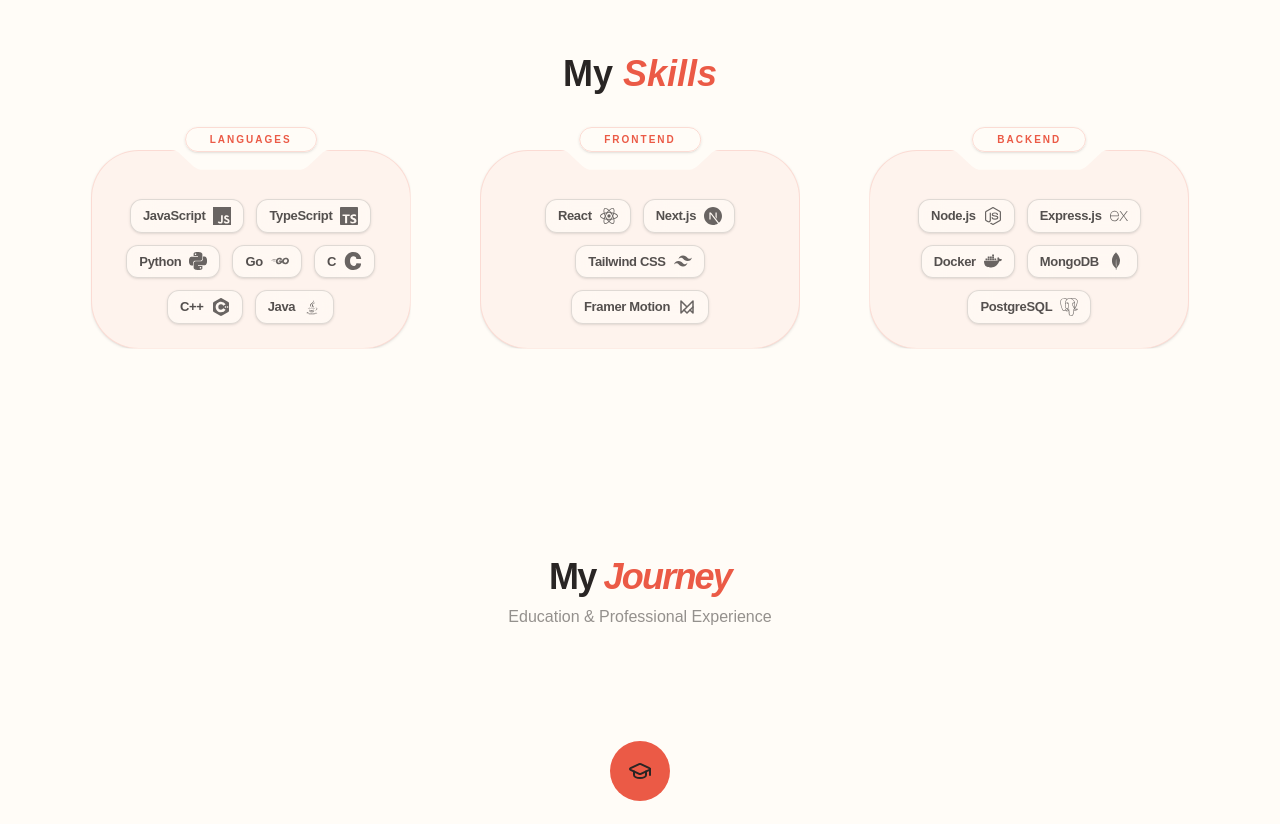
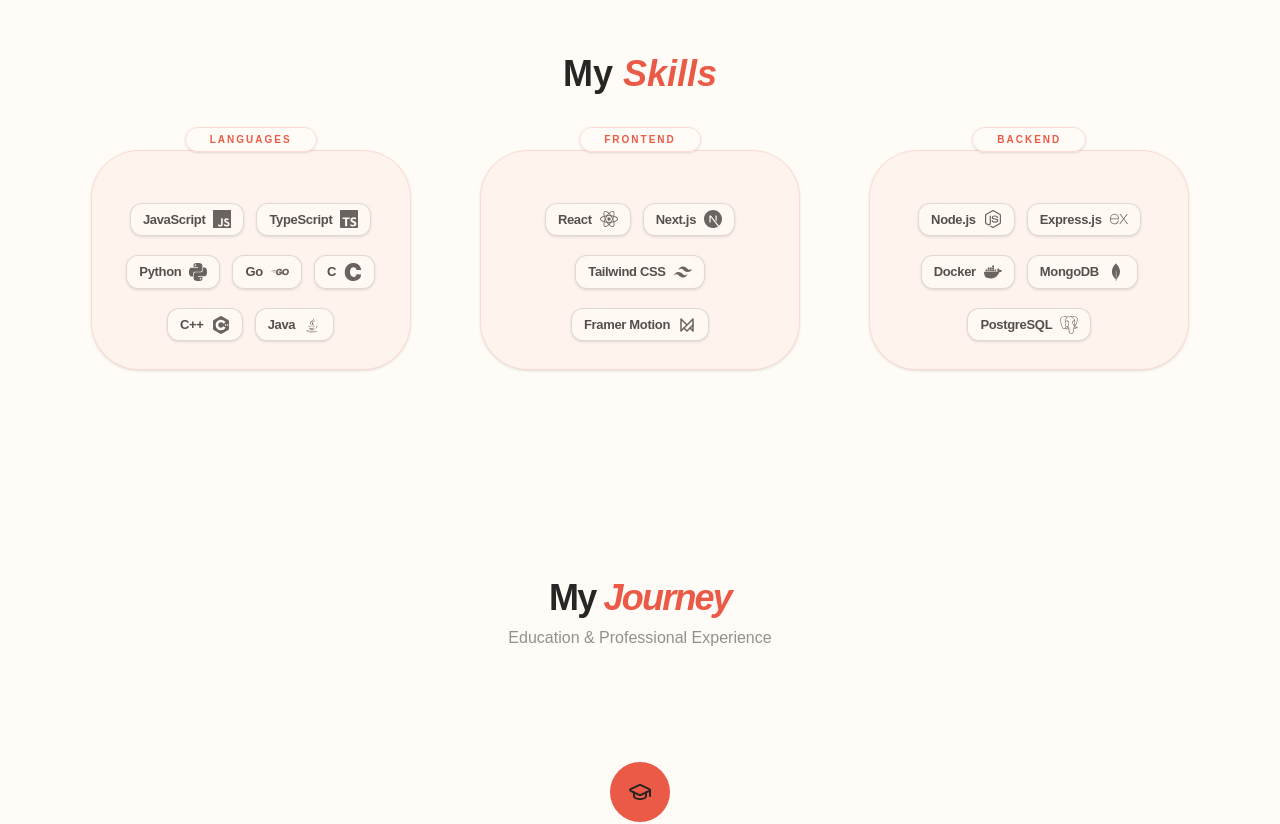
Before and after one commit to Likith123/myPortfolio, a Next.js app: page /about in a window 1280 px wide. Shown: the part 1600-2424 px from the top of the page. Built offline with nearby package versions, Linux system fonts and the light colour scheme.

Commit message:
Removed SVG and added shape() for clippath inside Icons.tsx

```diff
--- a/src/app/contactMe/page.tsx
+++ b/src/app/contactMe/page.tsx
@@ -50,8 +50,8 @@
               <Icons
                 IconsList={socialIcons}
                 groupTitle="Social"
-                width={200}
-                height={80}
+                width={500}
+                height={160}
                 flexStyle="flex-wrap md:flex-nowrap"
               />
             </div>
@@ -81,7 +81,7 @@
               />
               <button
                 type="submit"
-                className="group w-full py-4 bg-primary text-bgcolor font-black tracking-widest text-sm uppercase rounded-2xl shadow-lg shadow-primary/20 flex items-center justify-center gap-3 mt-4 hover:-translate-y-0.5 active:scale-[0.98] transition-all"
+                className="group w-full py-4 bg-primary/80 text-bgcolor font-black tracking-widest text-sm uppercase rounded-2xl shadow-lg shadow-primary/20 flex items-center justify-center gap-3 mt-4 hover:-translate-y-0.5 active:scale-[0.98] hover:bg-primary/60 transition-all"
               >
                 Submit
                 <IoSend className="w-4 h-4 -rotate-12 transition-transform group-hover:translate-x-1 group-hover:-translate-y-1" />
--- a/src/components/Icons.tsx
+++ b/src/components/Icons.tsx
@@ -18,8 +18,8 @@
 function Icons({
   IconsList,
   groupTitle,
-  width = 80,
-  height = 220,
+  width,
+  height,
   flexStyle = "flex-wrap",
 }: {
   IconsList: IconListType;
@@ -28,17 +28,22 @@
   height?: number;
   flexStyle?: string;
 }) {
-  const smoothNotchPath = `M 0,0 L 0.25,0 Q 0.27,0 0.28,0.02 L 0.32,0.08 Q 0.335,0.1 0.35,0.1 L 0.65,0.1 Q 0.665,0.1 0.68,0.08 L 0.72,0.02 Q 0.73,0 0.75,0 L 1,0 L 1,1 L 0,1 Z`;
+  const smoothNotchPath = `shape(
+    from 0% 0%,
+    line to 25% 0%,
+    curve to 28% 2% with 27% 0%,
+    curve to 35% 10% with 32% 8%,
+    line to 65% 10%,
+    curve to 72% 2% with 68% 8%,
+    curve to 75% 0% with 73% 0%,
+    line to 100% 0%,
+    line to 100% 100%,
+    line to 0% 100%,
+    close
+  )`;
 
   return (
-    <div className="flex flex-col items-center relative pt-6">
-      <motion.svg width="0" height="0" className="absolute">
-        <defs>
-          <clipPath id="slumpClip" clipPathUnits="objectBoundingBox">
-            <motion.path d={smoothNotchPath} initial={false} />
-          </clipPath>
-        </defs>
-      </motion.svg>
+    <div className="flex flex-col items-center relative pt-6 w-full">
       <div className="absolute top-0 left-1/2 -translate-x-1/2 z-20">
         <span className="bg-bgcolor px-6 py-1.5 text-[10px] font-black uppercase tracking-[0.2em] text-primary border border-primary/20 rounded-full shadow-sm whitespace-nowrap">
           {groupTitle}
@@ -46,9 +51,13 @@
       </div>
 
       <ul
-        style={{ clipPath: "url(#slumpClip)" }}
-        className={`bg-primary/5 border border-primary/15 w-80 min-h-[220]
-                   flex flex-wrap gap-3 justify-center items-center
+        style={{
+          clipPath: smoothNotchPath,
+          width: width ? `${width}px` : "320px",
+          minHeight: height ? `${height}px` : "220px",
+        }}
+        className={`bg-primary/5 border border-primary/15
+                   flex ${flexStyle} gap-3 justify-center items-center
                    rounded-[3rem] p-6 pt-12 transition-all duration-300
                    hover:bg-primary/8 shadow-sm`}
       >
```
